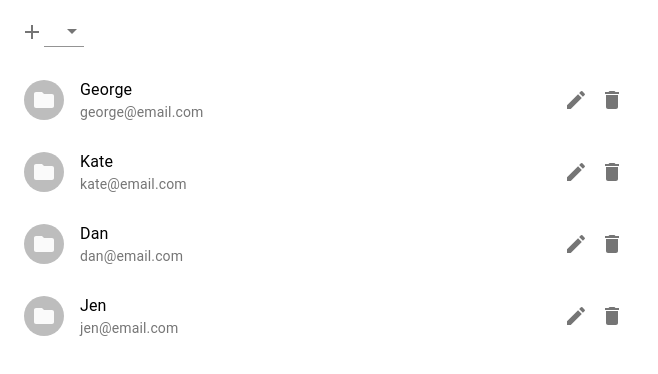
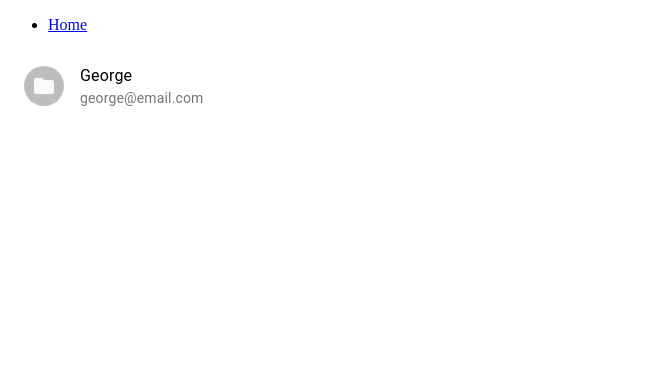
Before and after one commit to fridaynite/uc, a React (Create React App) app: page /user/1 in a window 1280 px wide. Shown: the top 374 px of the page, without its empty margins (0-658 px from the left). Built offline with nearby package versions, Linux system fonts and the light colour scheme.

Commit message:
routing and user details was added

```diff
--- a/src/App.js
+++ b/src/App.js
@@ -1,7 +1,41 @@
+import React from 'react'
+import {
+  BrowserRouter as Router,
+  Switch,
+  Route,
+  Redirect,
+  Link,
+} from 'react-router-dom'
+
 import { UserList } from 'features/user/user-list'
+import { UserDetails } from 'features/user/user-details'
 
 function App() {
-  return <UserList />
+  return (
+    <Router>
+      <nav>
+        <ul>
+          <li>
+            <Link to="/">Home</Link>
+          </li>
+        </ul>
+      </nav>
+
+      <Switch>
+        <Route exact path="/">
+          <UserList />
+        </Route>
+
+        <Route path="/user/:id">
+          <UserDetails />
+        </Route>
+
+        <Route path="*">
+          <Redirect to="/" />
+        </Route>
+      </Switch>
+    </Router>
+  )
 }
 
 export default App
--- /dev/null
+++ b/src/features/user/user-details.js
@@ -0,0 +1,30 @@
+import { useSelector } from 'react-redux'
+import { useParams } from 'react-router-dom'
+
+import {
+  ListItem,
+  ListItemAvatar,
+  Avatar,
+  ListItemText,
+} from '@material-ui/core'
+
+import { Folder as FolderIcon } from '@material-ui/icons'
+
+export const UserDetails = () => {
+  const { id } = useParams()
+
+  const user = useSelector((state) => {
+    return state.user.data.find((el) => el.id === Number(id))
+  })
+
+  return (
+    <ListItem>
+      <ListItemAvatar>
+        <Avatar>
+          <FolderIcon />
+        </Avatar>
+      </ListItemAvatar>
+      <ListItemText primary={user.name} secondary={user.email} />
+    </ListItem>
+  )
+}
--- a/src/features/user/user.js
+++ b/src/features/user/user.js
@@ -1,5 +1,6 @@
 import { useState, Fragment } from 'react'
 import { useDispatch } from 'react-redux'
+import { Link } from 'react-router-dom'
 
 import { remove } from './slice'
 
@@ -36,7 +37,9 @@ export const User = (props) => {
             <FolderIcon />
           </Avatar>
         </ListItemAvatar>
-        <ListItemText primary={props.name} secondary={props.email} />
+        <Link to={`/user/${props.id}`}>
+          <ListItemText primary={props.name} secondary={props.email} />
+        </Link>
         <ListItemSecondaryAction>
           <IconButton
             onClick={() => setEditing(true)}
```
